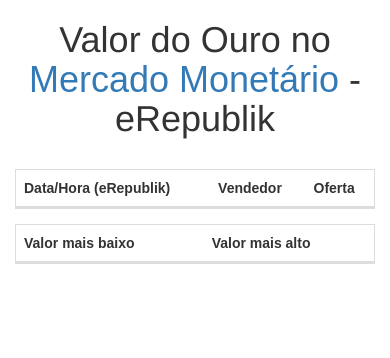
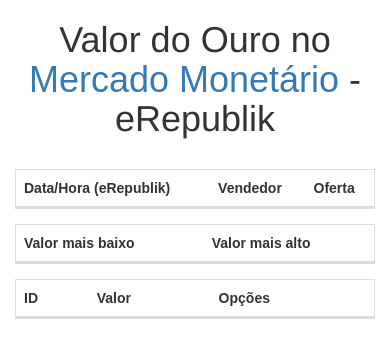
Before and after one commit to NMCarv/erepublik-gold, a plain HTML site: page index.html in a window 390 px wide. Drawn offline with nearby package versions, Linux system fonts and the light colour scheme; no server answers.

Commit message:
Adição do viewport para dispositivos mobile. Criação de uma tabela para a inserção de valores pretendidos. Alteração da posição das variáveis $lower e $higher (de modo a serem globais). Adição da nomenclatura "PTE" em frente às células de valor mais baixo e mais elevado.

```diff
--- a/index.html
+++ b/index.html
@@ -25,6 +25,9 @@
     <title>eRepublik Mercado Monetário</title>
     <link rel="stylesheet" href="">
     <script src="https://ajax.googleapis.com/ajax/libs/jquery/1.11.1/jquery.min.js"></script>
+
+    <!-- Viewport for mobile -->
+    <meta name="viewport" content="width=device-width, initial-scale=1, maximum-scale=1, user-scalable=no">
 
     <!-- Latest compiled JavaScript -->
     <script src="https://maxcdn.bootstrapcdn.com/bootstrap/3.3.7/js/bootstrap.min.js"></script>
@@ -66,6 +69,18 @@
                 <tbody id="t2"></tbody>
             </table>
         </div>
+        <div class="table-responsive">
+            <table class="table table-hover">
+                <thead>
+                    <tr>
+                        <th>ID</th>
+                        <th>Valor</th>
+                        <th>Opções</th>
+                    </tr>
+                </thead>
+                <tbody id="t3"></tbody>
+            </table>
+        </div>
     </div>
 </body>
 </html>
--- a/js/js.js
+++ b/js/js.js
@@ -1,6 +1,10 @@
 /**
  * Created by Nuno Martins on 17-08-2017.
  */
+
+// The lowest and highest prices
+var $lower = 0;
+var $higher = 0;
 
 // Function to create cookies
 function setCookie(name, value, days) {
@@ -32,10 +36,6 @@
 
 $(document).ready(function($) {
     var $apiKey = "Kljt3BmjypYsmedSl2Z3";
-
-    // The lowest and highest prices
-    var $lower = 0;
-    var $higher = 0;
 
     var refreshed = getCookie("Refresh");
 
@@ -81,7 +81,7 @@
                 });
 
                 // On the 2nd table, append the lowest and the highest prices
-                $("#t2").append("<tr><td class='success'>" + $lower + "</td><td class='danger'>" + $higher + "</td></tr>");
+                $("#t2").append("<tr><td class='success'>" + $lower + " PTE</td><td class='danger'>" + $higher + " PTE</td></tr>");
             } else {
                 console.log("An error occured: " + data.message);
             }
```
